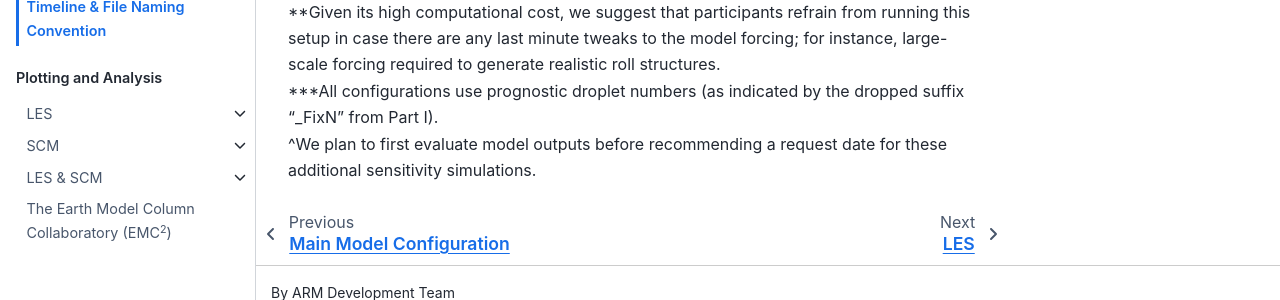
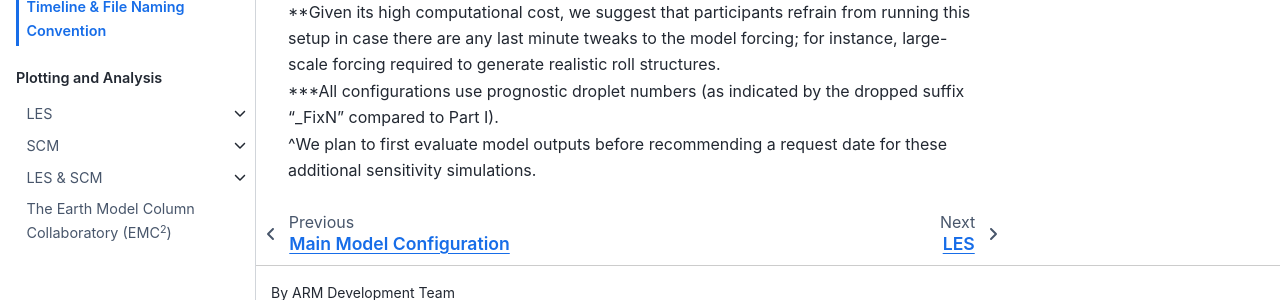
Before and after one commit to ARM-Development/comble-mip, a Jupyter Book: the page built from timeline.md, in a window 1280 px wide and 900 px high, scrolled down 2305 px. Shown: the part 556-856 px from the top of the window. Built offline with Jupyter Book 1.0.4 settings and Sphinx 7.4.7 and the Sphinx Book theme 1.1.4, drawn with Linux system fonts in a browser that asks for light colours; pages that are not in the unit, such as notebooks, are missing from menus.

```diff
--- a/timeline.md
+++ b/timeline.md
@@ -40,6 +40,6 @@
 <br>
 **Given its high computational cost, we suggest that participants refrain from running this setup in case there are any last minute tweaks to the model forcing; for instance, large-scale forcing required to generate realistic roll structures.
 <br>
-***All configurations use prognostic droplet numbers (as indicated by the dropped suffix "_FixN" from Part I).
+***All configurations use prognostic droplet numbers (as indicated by the dropped suffix "_FixN" compared to Part I).
 <br>
 ^We plan to first evaluate model outputs before recommending a request date for these additional sensitivity simulations.
```
